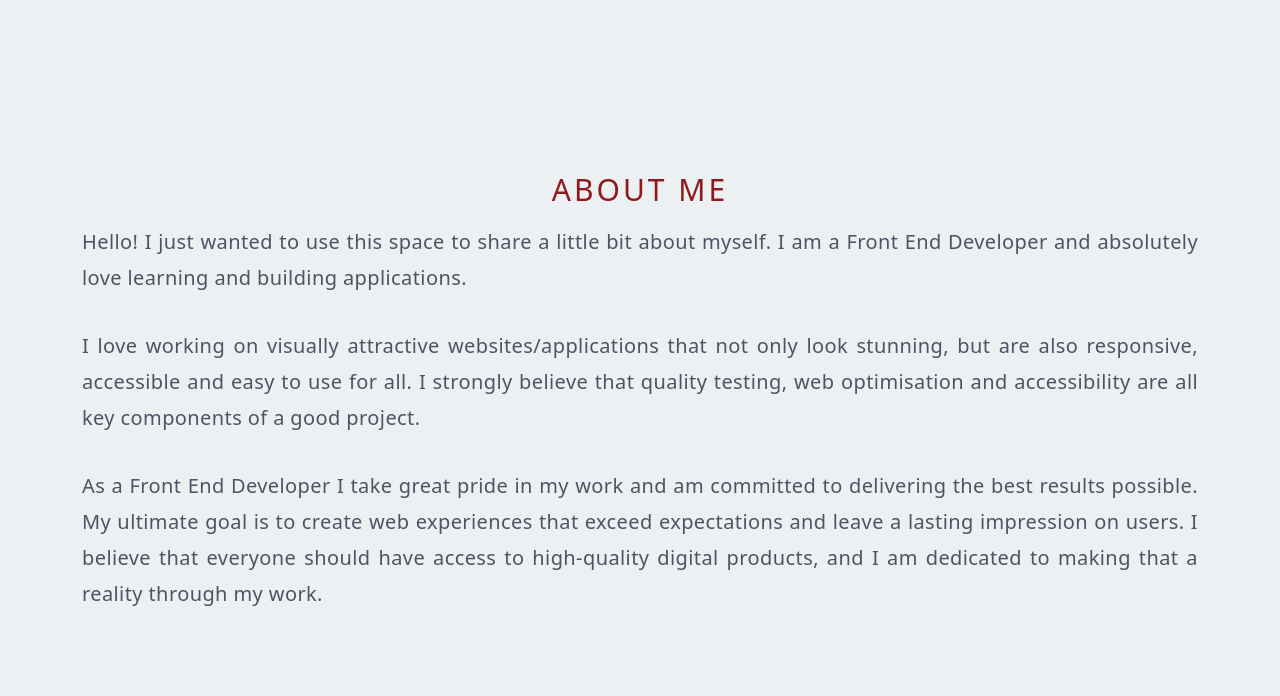
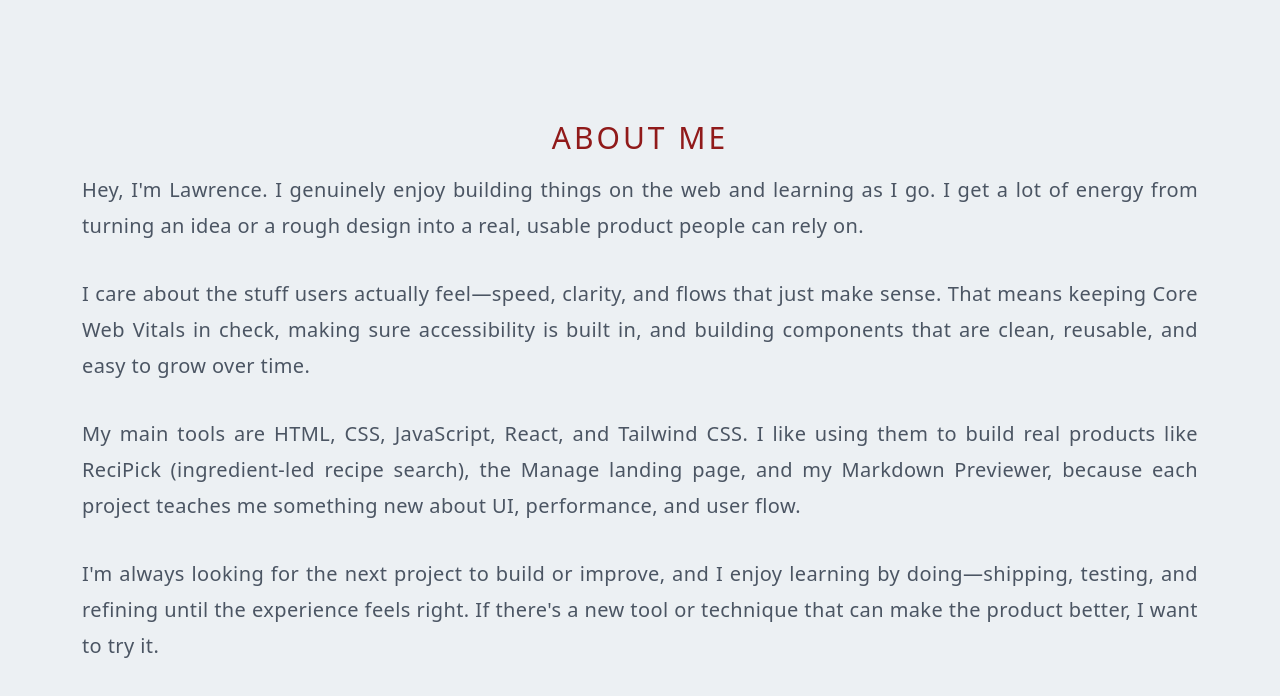
Before and after one commit to lawlawson/portfolio-july, a Next.js app: page /components/About in a window 1280 px wide. Shown: the top 696 px of the page. Built offline with nearby package versions, Linux system fonts and the light colour scheme.

Commit message:
updated about me text

```diff
--- a/pages/components/About.jsx
+++ b/pages/components/About.jsx
@@ -9,24 +9,28 @@ const About = () => {
             About Me
           </p>
           <p className='py-4 text-gray-600 max-w-[90%] m-auto text-xl leading-9 text-justify'>
-            Hello! I just wanted to use this space to share a little bit about
-            myself. I am a Front End Developer and absolutely love learning and
-            building applications.
+            Hey, I&apos;m Lawrence. I genuinely enjoy building things on the web
+            and learning as I go. I get a lot of energy from turning an idea or
+            a rough design into a real, usable product people can rely on.
           </p>
           <p className='py-4 text-gray-600 max-w-[90%] m-auto text-xl leading-9 text-justify'>
-            I love working on visually attractive websites/applications that not
-            only look stunning, but are also responsive, accessible and easy to
-            use for all. I strongly believe that quality testing, web
-            optimisation and accessibility are all key components of a good
-            project.
+            I care about the stuff users actually feel—speed, clarity, and flows
+            that just make sense. That means keeping Core Web Vitals in check,
+            making sure accessibility is built in, and building components that
+            are clean, reusable, and easy to grow over time.
           </p>
           <p className='py-4 text-gray-600 max-w-[90%] m-auto text-xl leading-9 text-justify'>
-            As a Front End Developer I take great pride in my work and am
-            committed to delivering the best results possible. My ultimate goal
-            is to create web experiences that exceed expectations and leave a
-            lasting impression on users. I believe that everyone should have
-            access to high-quality digital products, and I am dedicated to
-            making that a reality through my work.
+            My main tools are HTML, CSS, JavaScript, React, and Tailwind CSS. I
+            like using them to build real products like ReciPick (ingredient-led
+            recipe search), the Manage landing page, and my Markdown Previewer,
+            because each project teaches me something new about UI, performance,
+            and user flow.
+          </p>
+          <p className='py-4 text-gray-600 max-w-[90%] m-auto text-xl leading-9 text-justify'>
+            I&apos;m always looking for the next project to build or improve,
+            and I enjoy learning by doing—shipping, testing, and refining until
+            the experience feels right. If there&apos;s a new tool or technique
+            that can make the product better, I want to try it.
           </p>
         </div>
       </div>
```
